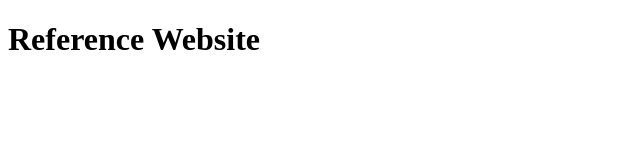
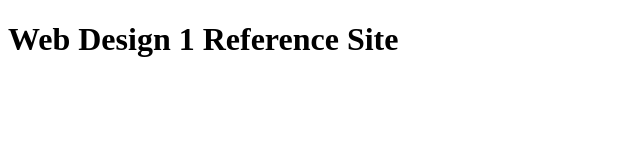
Before and after one commit to KhaledAbbas7/reference-website, a plain HTML site: page index.html in a window 1280 px wide. Shown: the whole page, without its empty margins (0-640 px from the left). Drawn offline with Linux system fonts and the light colour scheme.

Commit message:
Web Design 1 Reference Site

```diff
--- a/index.html
+++ b/index.html
@@ -7,6 +7,6 @@
     <title>Document</title>
 </head>
 <body>
-    <h1>Reference Website</h1>
+    <h1>Web Design 1 Reference Site</h1>
 </body>
 </html>
```
